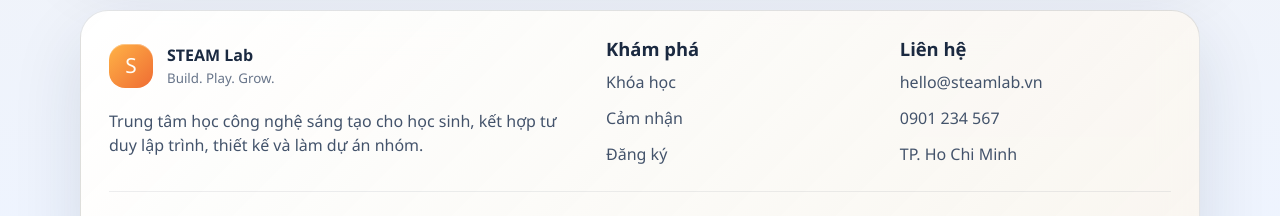
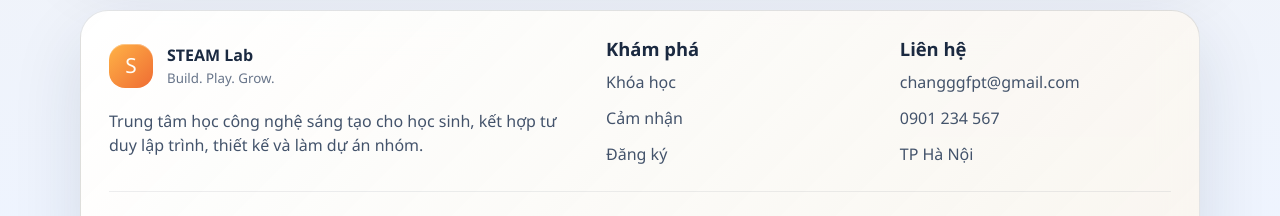
Before and after one commit to channie111105/STEAM, a React (Vite) app: page / in a window 1280 px wide. Shown: the part 2452-2668 px from the top of the page. Built offline with nearby package versions, Linux system fonts and the light colour scheme.

Commit message:
fix: update footer contact info

```diff
--- a/src/components/Footer.jsx
+++ b/src/components/Footer.jsx
@@ -25,9 +25,9 @@ export function Footer() {
 
         <div className="footer-links">
           <h3>Liên hệ</h3>
-          <a href="mailto:hello@steamlab.vn">hello@steamlab.vn</a>
+          <a href="mailto:changggfpt@gmail.com">changggfpt@gmail.com</a>
           <a href="tel:0901234567">0901 234 567</a>
-          <span>TP. Ho Chi Minh</span>
+          <span>TP Hà Nội</span>
         </div>
       </div>
 
```
